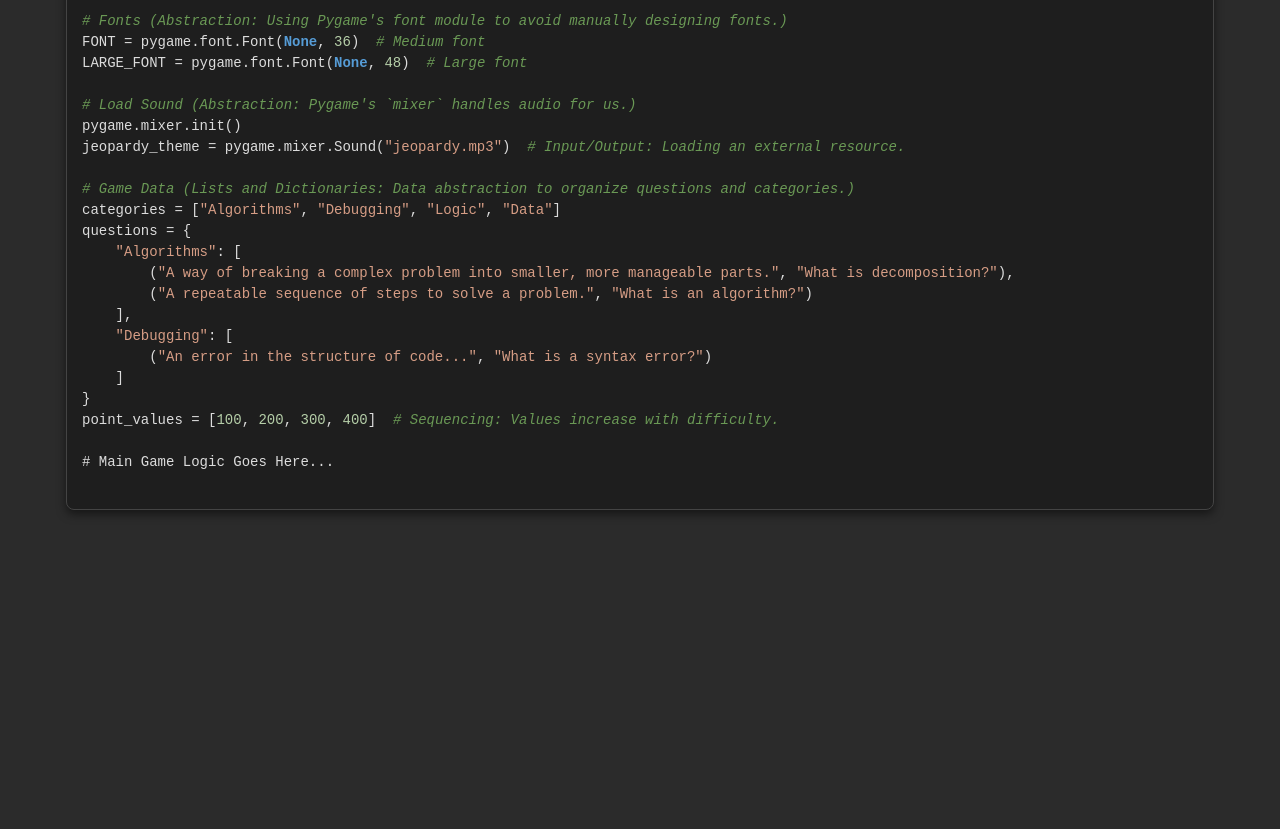
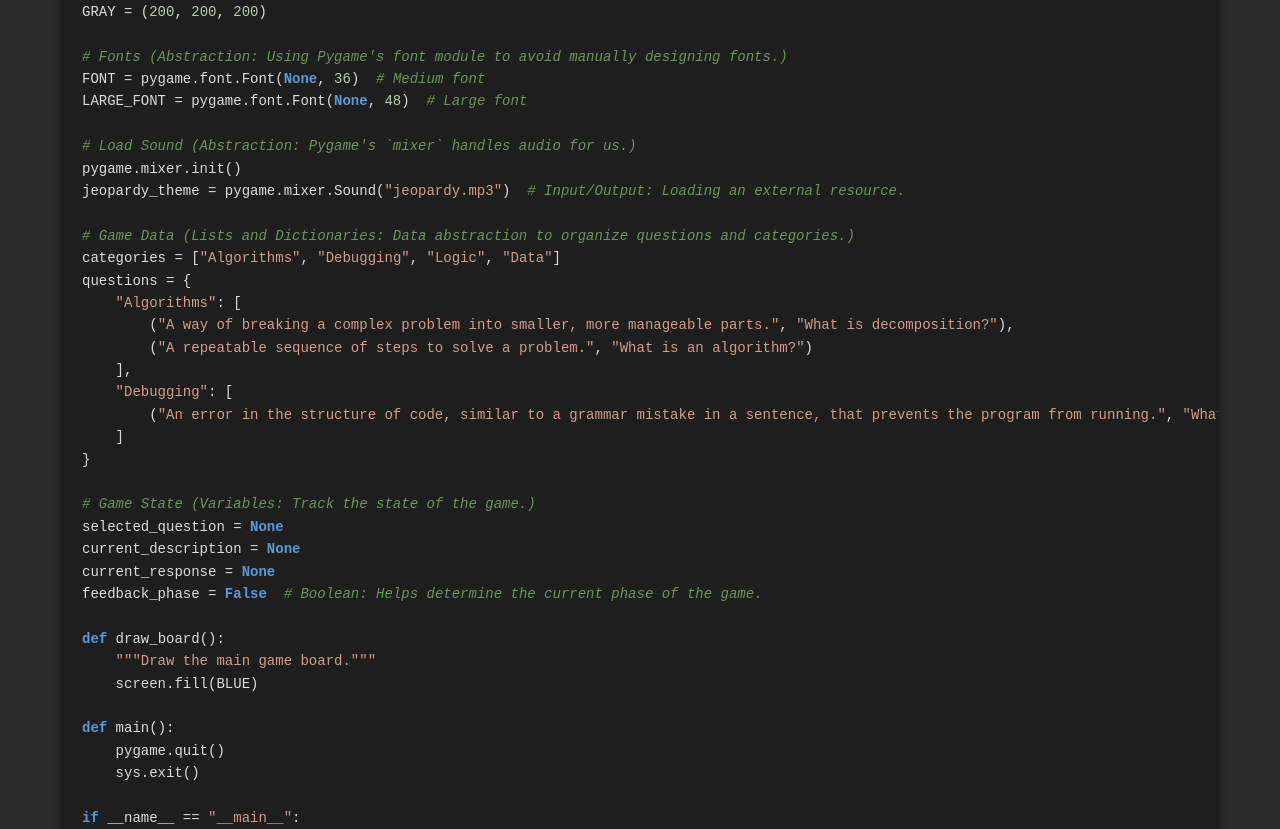
Before and after one commit to jsantiago-asp/jeopardy, a plain HTML site: page index.html in a window 1280 px wide. Shown: the part 741-1570 px from the top of the page. Before the commit the page ends 1291 px from the top, so only its background shows below. Drawn offline with Linux system fonts and the light colour scheme.

Commit message:
Update index.html completion

```diff
--- a/index.html
+++ b/index.html
@@ -4,31 +4,28 @@
     <meta charset="UTF-8">
     <meta name="viewport" content="width=device-width, initial-scale=1.0">
     <title>AP CSP Jeopardy Python Code</title>
+
+    <!-- Styles for Syntax Highlighting -->
     <style>
-        /* General Page Styles */
         body {
             font-family: 'Courier New', Courier, monospace;
             background-color: #2b2b2b;
             color: #dcdcdc;
-            line-height: 1.5;
             margin: 0;
-            padding: 0;
+            padding: 20px;
             display: flex;
             flex-direction: column;
             align-items: center;
-            justify-content: center;
-            padding: 20px;
         }
 
         h1 {
             color: #61dafb;
-            font-size: 24px;
+            text-align: center;
             margin-bottom: 20px;
-            text-align: center;
         }
 
         p {
-            color: #bbbbbb;
+            color: #cccccc;
             text-align: center;
             margin-bottom: 20px;
         }
@@ -42,49 +39,29 @@
             text-decoration: underline;
         }
 
-        /* Code Block Styles */
         pre {
-            background-color: #1e1e1e;
-            color: #dcdcdc;
-            padding: 15px;
+            background: #1e1e1e;
+            padding: 20px;
             border-radius: 8px;
-            border: 1px solid #444;
-            font-size: 14px;
             width: 90%;
             overflow-x: auto;
             box-shadow: 0 4px 10px rgba(0, 0, 0, 0.5);
-            margin-bottom: 20px;
+            font-size: 14px;
+            line-height: 1.6;
         }
 
-        /* Syntax Highlighting */
-        .keyword {
-            color: #569cd6;
-            font-weight: bold;
-        }
-
-        .comment {
-            color: #6a9955;
-            font-style: italic;
-        }
-
-        .string {
-            color: #d69d85;
-        }
-
-        .function {
-            color: #dcdcaa;
-        }
-
-        .number {
-            color: #b5cea8;
-        }
+        .keyword { color: #569cd6; font-weight: bold; }
+        .comment { color: #6a9955; font-style: italic; }
+        .string { color: #d69d85; }
+        .function { color: #dcdcaa; }
+        .number { color: #b5cea8; }
     </style>
 </head>
 <body>
 
-    <h1>AP CSP Jeopardy Python Code</h1>
+    <h1>AP CSP Semester 1 Jeopardy Python Code</h1>
     <p>
-        Below is the Python code for the Jeopardy game. Make sure you have the <strong>pygame</strong> module installed.
+        Below is the Python code for the Jeopardy game. Ensure you have the <strong>pygame</strong> module installed.
         For more details, visit the <a href="https://realpython.com/pygame-a-primer/" target="_blank">Pygame Primer on Real Python</a>.
     </p>
 
@@ -131,12 +108,26 @@ questions = {
         (<span class="string">"A repeatable sequence of steps to solve a problem."</span>, <span class="string">"What is an algorithm?"</span>)
     ],
     <span class="string">"Debugging"</span>: [
-        (<span class="string">"An error in the structure of code..."</span>, <span class="string">"What is a syntax error?"</span>)
+        (<span class="string">"An error in the structure of code, similar to a grammar mistake in a sentence, that prevents the program from running."</span>, <span class="string">"What is a syntax error?"</span>)
     ]
 }
-point_values = [<span class="number">100</span>, <span class="number">200</span>, <span class="number">300</span>, <span class="number">400</span>]  <span class="comment"># Sequencing: Values increase with difficulty.</span>
 
-# Main Game Logic Goes Here...
+<span class="comment"># Game State (Variables: Track the state of the game.)</span>
+selected_question = <span class="keyword">None</span>
+current_description = <span class="keyword">None</span>
+current_response = <span class="keyword">None</span>
+feedback_phase = <span class="keyword">False</span>  <span class="comment"># Boolean: Helps determine the current phase of the game.</span>
+
+<span class="keyword">def</span> draw_board():
+    <span class="string">"""Draw the main game board."""</span>
+    screen.fill(BLUE)
+
+<span class="keyword">def</span> main():
+    pygame.quit()
+    sys.exit()
+
+<span class="keyword">if</span> __name__ == <span class="string">"__main__"</span>:
+    main()
     </pre>
 
 </body>
```
